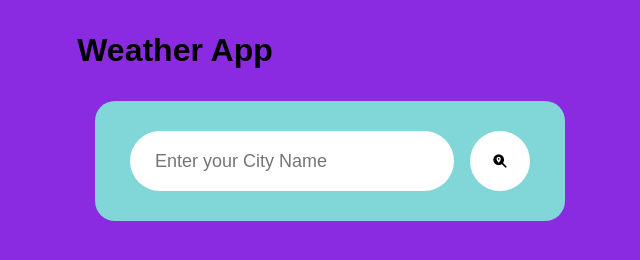
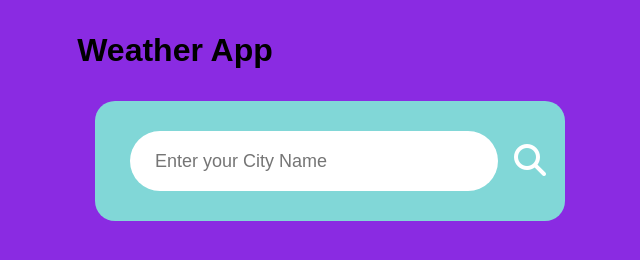
Before and after one commit to DevanshThakur9777/HTML-CSS-Javascript, a plain HTML site: page API projects/weather App/weather.html in a window 1280 px wide. Shown: the whole page, without its empty margins (465-1105 px from the left). Drawn offline with Linux system fonts and the light colour scheme.

Commit message:
fix: minor change in todo list js file

```diff
--- a/API projects/weather App/weather.css
+++ b/API projects/weather App/weather.css
@@ -49,11 +49,13 @@
  .search button{
    border: 0;
    outline: 0;
-   background-color: white;
+   background-color: transparent;
    border-radius: 50%;
-   width: 60px;
-   height: 60px;
    cursor: pointer;
+  text-align: center;
+  font-size:2rem;
+  color: white;
+
  }
 
   .search button i{
--- a/API projects/weather App/weather.html
+++ b/API projects/weather App/weather.html
@@ -14,7 +14,7 @@
     <div class="card">
         <div class="search">
             <input type="text" placeholder="Enter your City Name" spellcheck="false">
-            <button><i class="fa-solid fa-magnifying-glass-location"></i></button>
+            <button><i class="fa-solid fa-magnifying-glass"></i></button>
         </div>
 
         <div class="err">
--- a/Minor projects/Tudo list/tudo.js
+++ b/Minor projects/Tudo list/tudo.js
@@ -26,7 +26,7 @@
  }
 
        addBtn.addEventListener("click",()=>{ //when clicked addbtn then it called 2 function.
-       addTask(inputTxt);
+         addTask(inputTxt);
          removeBtnFunction();
       });
 
@@ -34,7 +34,7 @@
         let allBtn= document.querySelectorAll(".removeBtn");
      allBtn.forEach(btn=>{
         btn.addEventListener("click",()=>{
-            btn.parentElement.remove();
+          btn.parentElement.remove();
            });
          });
 
```
